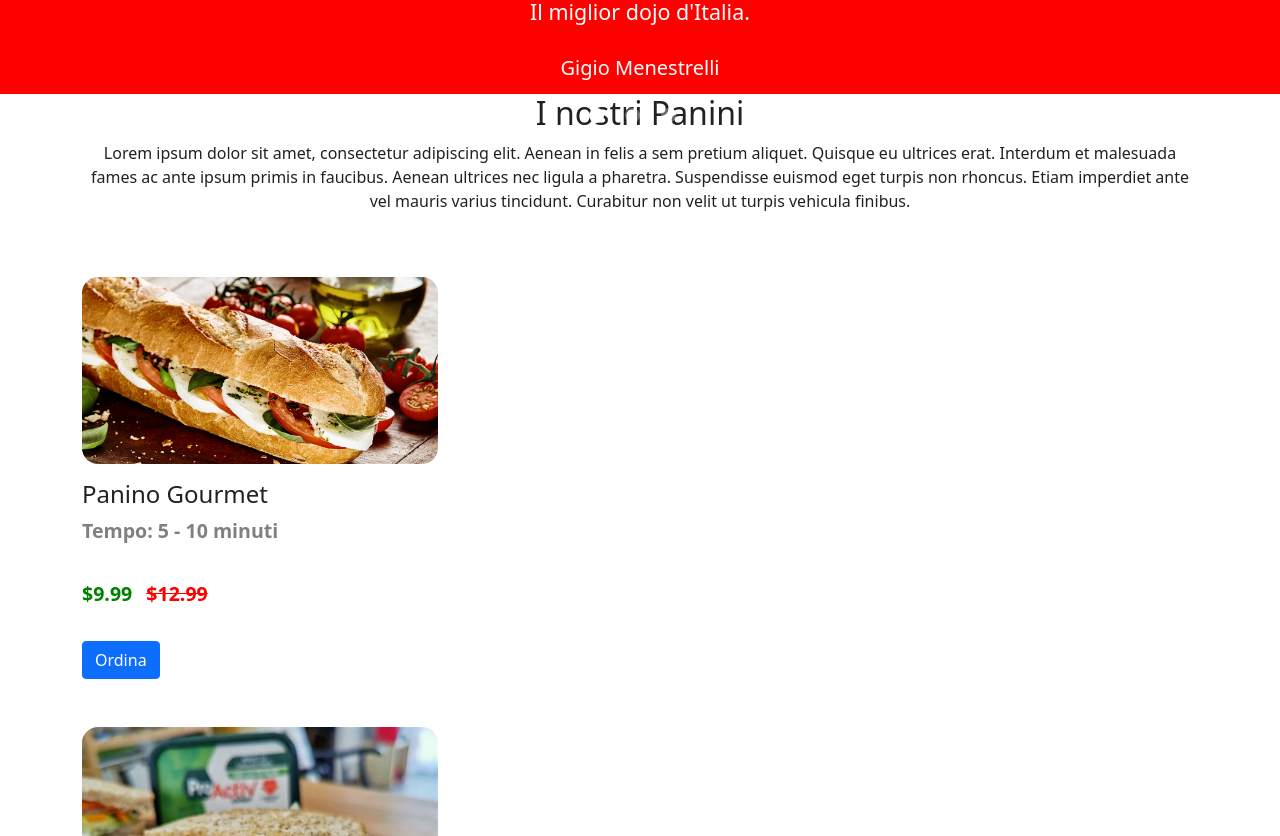
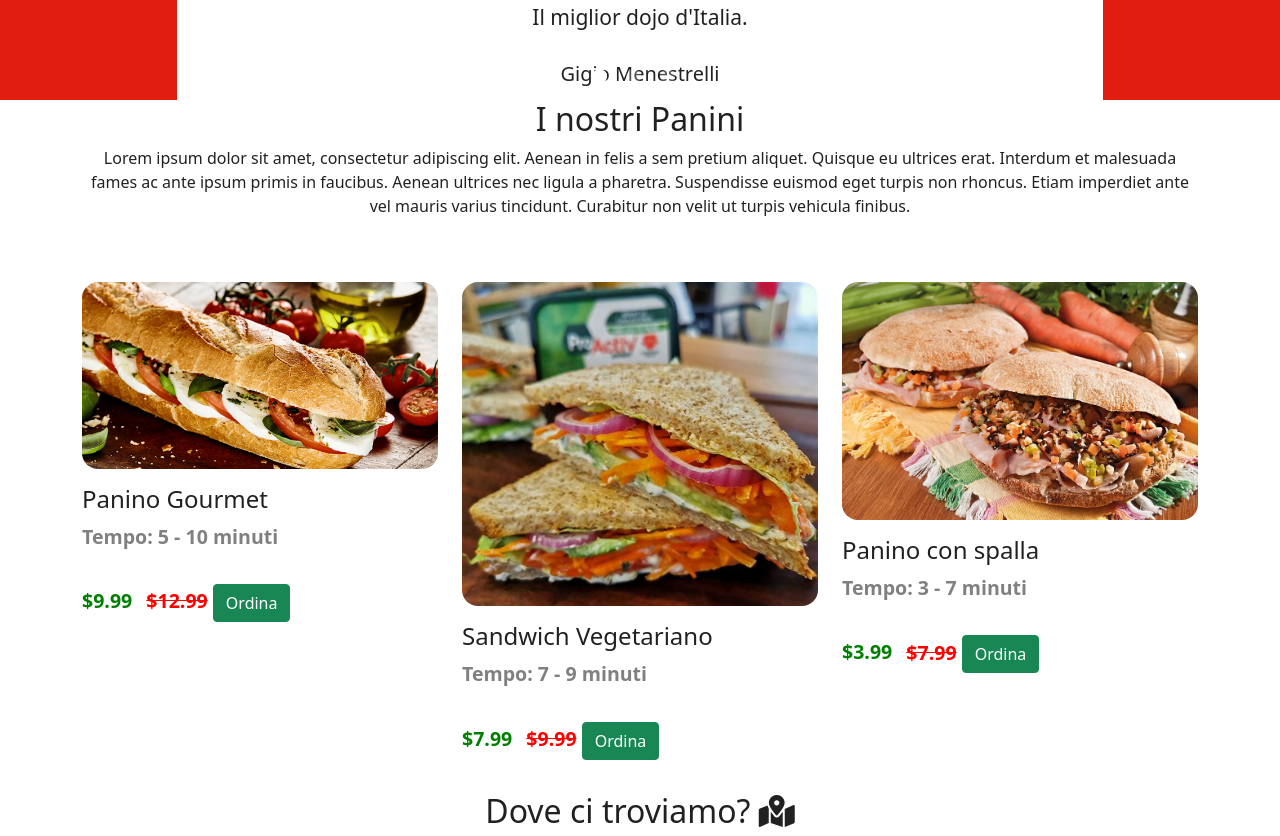
Before and after one commit to Luca-Ale/Il-dojo-dei-panini, a PHP site: page /html/index.html in a window 1280 px wide. Shown: the part 1122-1958 px from the top of the page. Run offline with PHP 8.4, Linux system fonts and the light colour scheme; some libraries are stand-ins or nearby versions.

Commit message:
Update and add about section, fix reviews section and more.

```diff
--- a/css/style.css
+++ b/css/style.css
@@ -70,51 +70,98 @@ body {
 
 /* ======================== FINE PRESENTAZIONE ======================== */
 
+/* ======================== INIZIO ABOUT SECTION ======================== */
+
+.about {
+    background-color: #e11c11; /* TODO: oppure bianco */
+}
+
+.about h2 {
+    color: white; /* TODO: oppure rgb(33, 33, 33) */
+}
+
+.about p {
+    color: white; /* TODO: oppure rgb(33, 33, 33) */
+}
+
+.about-section .card .img {
+    border-radius: 0.666rem;
+}
+
+.about-food {
+    padding-top: 3.33rem;
+}
+
+.about-food h2{
+    color: white;
+}
+
+.about-food p{
+    color: white;
+    font-family: Verdana, Geneva, Tahoma, sans-serif;
+}
+
+.about-food {
+    font-size: 0.9rem;
+    color: white;
+    line-height: 33px;
+    position: relative;
+    margin-left: 99px;
+}
+
+.about-food li {
+    font-size: large;
+}
+
+/* ======================== FINE ABOUT SECTION ======================== */
+
 /* ======================== SLIDER RECENSIONI ======================== */
 
 .reviews-section {
-    background-color: red; /* TODO: change color */
+    background-color: #e11c11;
 }
 
-.reviews-section h2 {
+.reviews .reviews-section h2 {
     color: white;
 }
 
-.reviews-section .carousel-item {
-    margin-top: 3rem;
-    padding: 9rem 3.14rem;
-    background-color: red;
-    border-radius: 0.9rem;
-    text-align: center;
+.reviews .reviews-section .carousel-caption p{
+    color:rgb(33, 33, 33);
 }
 
-.reviews-section .carousel-caption img {
-    max-width: 6rem;
-    border-radius: 51%;
-    padding: 0.333rem;
+.reviews .reviews-section .carousel-caption h5{
+    color:rgb(33, 33, 33);
 }
 
-.reviews-section .carousel-item .carousel-caption p {
-    font-size: 1.3415rem;
+.reviews .reviews-section .carousel-item {
+    margin-top: 3.33rem;
+    padding: 9rem 3.14rem;
+    background-color: white;
+
+}
+
+.reviews .reviews-section .carousel-caption img {
+    /*border-radius: 55%;*/
+    padding: 0.31415rem;
+}
+
+.reviews .reviews-section .carousel-item .carousel-caption p {
+    font-size: 1.314rem;
     line-height: 2.22rem;
     padding: 0 11.1% 0.666rem;
 }
 
-.reviews-section .carousel-indicators {
-    bottom: -2.777rem;
-}
-
-.reviews-section .carousel-indicators button {
+.reviews .reviews-section .carousel-indicators button {
     width: 15px;
     height: 15px;
     outline: none;
     border-radius: 55%;
     border: none;
-    margin-right: 1.11rem;
-    opacity: 0.333;
+    margin-right: 0.999rem;
+    opacity: 0.222;
 }
 
-.reviews-section .carousel-indicators button.active {
+.reviews .reviews-section .carousel-indicators button.active {
     opacity: 0.999;
 }
 
@@ -124,6 +171,10 @@ body {
 
 /* TODO: allinearle sulla sinistra (una card affianco all'altra) */
 /* TODO: cambiare colore pulsanti */
+
+.food {
+    /* background-color: red; */
+}
 
 .food .card{
     border: none;
@@ -160,6 +211,10 @@ body {
 
 /* TODO: settare il paragrafo next to the map. */
 
+.map h2{
+    text-align: center;
+}
+
 .p-map {
     text-align: center;
     color: rgb(33, 33, 33); /* TODO: white */
--- a/html/index.html
+++ b/html/index.html
@@ -39,10 +39,10 @@
 
                 <ul class="navbar-nav me-auto mb-2 mb-lg-0"> <!-- TODO: metterli sulla destra -->
                   <li class="nav-item">
-                    <a href="#"><i class="fas fa-shopping-cart"></i><span class="sr-only">Shop</span></a>
+                    <a href="../html/shop.html"><i class="fas fa-shopping-cart"></i><span class="sr-only">Shop</span></a>
                   </li>
                   <li class="nav-item">
-                    <a href="#"><i class="fas fa-user-circle"></i><span class="sr-only">Account</span></a>
+                    <a href="../html/login.html"><i class="fas fa-user-circle"></i><span class="sr-only">Account</span></a>
                   </li>
                   <li class="nav-item">
                     <a href="#"><i class="fas fa-lightbulb"></i><span class="sr-only">Theme</span></a> <!-- TODO: meglio usare l'immagine. -->
@@ -166,36 +166,29 @@
                       <div class="pt-3">
                         <h4>Panino Gourmet</h4> <!-- TOOD: -->
                         <p>Tempo: 5 - 10 minuti</p>
-                        <p class="prezzo">$9.99 <del>$12.99</del></p>
-                        <input type="button" class="btn btn-primary" value="Ordina" />
+                        <p class="prezzo">$9.99 <del>$12.99</del> <input type="button" class="btn btn-success" value="Ordina" /></p>
                       </div>
                     </div>
                   </div>
-                </div>
 
-                <div class="row pt-5">
                   <div class="col-lg-4 col-md-6 mb-lg-0 mb-5">
                     <div class="card">
                       <img src="../imgs/Food/sandwich_vegetariano.jpg" alt="Sandwich Vegetariano" class="img fluid" /> <!-- TODO: add image -->
                       <div class="pt-3">
                         <h4>Sandwich Vegetariano</h4> <!-- TOOD: -->
                         <p>Tempo: 7 - 9 minuti</p>
-                        <p class="prezzo">$7.99 <del>$9.99</del></p>
-                        <input type="button" class="btn btn-primary" value="Ordina" />
+                        <p class="prezzo">$7.99 <del>$9.99</del> <input type="button" class="btn btn-success" value="Ordina" /></p>
                       </div>
                     </div>
                   </div>
-                </div>
 
-                <div class="row pt-5">
                   <div class="col-lg-4 col-md-6 mb-lg-0 mb-5">
                     <div class="card">
                       <img src="../imgs/Food/panino_con_spalla.jpg" alt="Panino con spalla" class="img fluid" /> <!-- TODO: add image -->
                       <div class="pt-3">
                         <h4>Panino con spalla</h4> <!-- TOOD: -->
                         <p>Tempo: 3 - 7 minuti</p>
-                        <p class="prezzo">$3.99 <del>$7.99</del></p>
-                        <input type="button" class="btn btn-primary" value="Ordina" />
+                        <p class="prezzo">$3.99 <del>$7.99</del> <input type="button" class="btn btn-success" value="Ordina" /></p>
                       </div>
                     </div>
                   </div>
@@ -208,7 +201,8 @@
           <div class="container-fluid"> <!-- TODO: remove width dall'iframe e togliere row o sistemare le posizioni e le distribuzioni delle colonne della grigla. -->
             <!-- TODO: mappa sulla sinistra e testo a destra della mappa. -->
             <section class="map">
-              <!-- <div class="row"> -->
+              <div class="row">
+                <h2>Dove ci troviamo? <i class="fas fa-map-marked-alt"></i></h2>
                 <iframe class="well well-sm col-xs-4" src="https://www.google.com/maps/embed?pb=!1m18!1m12!1m3!1d1238.9642814976892!2d12.234307279230064!3d44.14768737363995!2m3!1f0!2f0!3f0!3m2!1i1024!2i768!4f13.1!3m3!1m2!1s0x132ca4c8a9e0b5cb%3A0xbbd5902e81162eed!2sUniversit%C3%A0%20di%20Bologna%20-%20Dipartimento%20di%20Informatica%20-%20Ingegneria%20E%20Scienze%20Informatiche!5e0!3m2!1sit!2sit!4v1638652999771!5m2!1sit!2sit" width="680" height="480" style="border:0;" allowfullscreen="" loading="lazy"></iframe>
                 <div class="col-xs-8">
                   <p class="p-map">Lorem ipsum dolor sit amet, consectetur adipiscing elit.
@@ -255,8 +249,94 @@
 
           <!-- TODO: SECTION CONTATTI?, tipo social, ecc.. -->
 
+          <!-- ABOUT US SECTION -->
+          <section class="about">
+            <div class="about-section wrapper">
+              <div class="container">
+                <div class="row align-items-center">
+                  <div class="col-lg-7 col-md-12 mb-lg-0 mb-5">
+                    <div class="card border-0">
+                      <img src="../imgs/Dojo/restaurant2.jpg" alt="" class="img-fluid" />
+                      <img src="../imgs/Dojo/restaurant.jpg" alt="" class="img-fluid" />
+                    </div>
+                  </div>
+                  <div class="col-lg-5 col-md-12 text-section">
+                    <h2>I nostri ristoranti</h2>
+                    <p>Sparsi per tutta l'Italia ed il Giappone. <br>
+                      Lorem ipsum dolor sit amet, consectetur adipiscing elit.
+                      Duis sed ipsum fermentum, mollis elit non, rutrum turpis.
+                      Proin facilisis ligula fringilla laoreet eleifend.
+                      Sed porttitor rutrum eleifend. Aliquam interdum eget augue a sollicitudin.
+                      Fusce id sapien non orci pellentesque venenatis quis ac magna.
+                      Nullam dictum aliquet nibh, nec aliquam ligula gravida at. <br>
+                      Sed mattis, nisi in commodo consequat, quam elit facilisis libero, at euismod dui urna non turpis. Duis metus velit, rhoncus eu ante nec, fringilla scelerisque dui. <br>
+                      Fusce et lacinia sem, a facilisis nisi. Sed at sapien efficitur, porttitor libero vitae, vestibulum sapien. Morbi vitae vulputate libero.
+                      Proin egestas ut diam vel tincidunt.
+                      Aliquam id sollicitudin leo, commodo pretium metus.</p>
+                    </p>
+                  </div>
+                </div>
+              </div>
+              <div class="container about-food">
+                <div class="row align-items-center">
+                  <div class="col-lg-5 col-md-12 text-section mg-lg-0 mb-5">
+                    <h2>Le nostre pietanze</h2> <!-- TODO: chiamarle in modo migliore -->
+                    <p>Lorem ipsum dolor sit amet, consectetur adipiscing elit.  <!-- TODO: forse mettere qualcos'altro di un po' più carino. -->
+                      Duis sed ipsum fermentum, mollis elit non, rutrum turpis.
+                      Proin facilisis ligula fringilla laoreet eleifend.
+                      Sed porttitor rutrum eleifend. Aliquam interdum eget augue a sollicitudin.
+                      Fusce id sapien non orci pellentesque venenatis quis ac magna.
+                      Nullam dictum aliquet nibh, nec aliquam ligula gravida at. <br>
+                      Sed mattis, nisi in commodo consequat, quam elit facilisis libero, at euismod dui urna non turpis. Duis metus velit, rhoncus eu ante nec, fringilla scelerisque dui. <br>
+                      Fusce et lacinia sem, a facilisis nisi. Sed at sapien efficitur, porttitor libero vitae, vestibulum sapien. Morbi vitae vulputate libero.
+                      Proin egestas ut diam vel tincidunt.
+                      Aliquam id sollicitudin leo, commodo pretium metus.s</p>
+
+                    <p>Lorem ipsum dolor sit amet, consectetur adipiscing elit.
+                        Duis sed ipsum fermentum, mollis elit non, rutrum turpis.
+                        Proin facilisis ligula fringilla laoreet eleifend.
+                        Sed porttitor rutrum eleifend. Aliquam interdum eget augue a sollicitudin.
+                        Fusce id sapien non orci pellentesque venenatis quis ac magna.
+                        Nullam dictum aliquet nibh, nec aliquam ligula gravida at. <br>
+                        Sed mattis, nisi in commodo consequat, quam elit facilisis libero, at euismod dui urna non turpis. Duis metus velit, rhoncus eu ante nec, fringilla scelerisque dui. <br>
+                        Fusce et lacinia sem, a facilisis nisi. Sed at sapien efficitur, porttitor libero vitae, vestibulum sapien. Morbi vitae vulputate libero.
+                        Proin egestas ut diam vel tincidunt.
+                        Aliquam id sollicitudin leo, commodo pretium metus.s</p>
+
+                      <p>Lorem ipsum dolor sit amet, consectetur adipiscing elit.
+                          Duis sed ipsum fermentum, mollis elit non, rutrum turpis.
+                          Proin facilisis ligula fringilla laoreet eleifend.
+                          Sed porttitor rutrum eleifend. Aliquam interdum eget augue a sollicitudin.
+                          Fusce id sapien non orci pellentesque venenatis quis ac magna.
+                          Nullam dictum aliquet nibh, nec aliquam ligula gravida at. <br>
+                          Sed mattis, nisi in commodo consequat, quam elit facilisis libero, at euismod dui urna non turpis. Duis metus velit, rhoncus eu ante nec, fringilla scelerisque dui. <br>
+                          Fusce et lacinia sem, a facilisis nisi. Sed at sapien efficitur, porttitor libero vitae, vestibulum sapien. Morbi vitae vulputate libero.
+                          Proin egestas ut diam vel tincidunt.
+                          Aliquam id sollicitudin leo, commodo pretium metus.s</p>
+
+                      <h2>I nostri ingredienti speciali: </h2>
+                    <ul class="py-1">
+                      <li>Tanto amore</li>
+                      <li>Tanta passione</li>
+                      <li>Tanto impegno</li>
+                    </ul>
+                  </div>
+                  <div class="col-lg-7 col-md-12">
+                    <div class="card border-0">
+                      <img src="../imgs/Food/focaccia_sandwiches.jpg" alt="" class="img-fluid" />
+                      <img src="../imgs/Food/sushi.jpg" alt="" class="img-fluid" />
+                      <img src="../imgs/Food/toasts.jpg" alt="" class="img-fluid" />
+                      <img src="../imgs/Food/pizze_classiche_gourmet.jpg" alt="" class="img-fluid" />
+                      <img src="../imgs/Food/contorni_insalate.jpg" alt="" class="img-fluid" />
+                    </div>
+                  </div>
+                </div>
+              </div>
+            </div>
+          </section>
+
           <!-- TODO: FOOTER -->
-          <footer class="page-footer bg-dark">
+          <footer class="page-footer bg-dark"> <!-- TODO: aggiungere una colonna per delle informazioni generali? -->
             <div class="bg-dark">
               <div class="container">
                 <div class="row py-4 d-flex align-items-center">
@@ -269,19 +349,11 @@
                 <div class="col-md-3 mx-auto mb-4">
                   <h6 class="text-uppercase font-weight-bold">Contattateci</h6>
                   <hr class="bg-danger mb-4 mt-0 d-inline-block mx-auto" />
-                  <p class="mt-2">
-                    Lorem Ipsum.
-                  </p>
-                </div>
-
-                <div class="col-md-2 mx-auto mb-4">
-                  <h6 class="text-uppercase font-weight-bold">Menù</h6>
-                  <hr class="bg-danger mb-4 mt-0 d-inline-block mx-auto" />
-
                   <ul class="list-unstyled">
-                    <li class="my-2"><a href=""></a></li>
-                    <li class="my-2"><a href=""></a></li>
-                    <li class="my-2"><a href=""></a></li>
+                    <li class="my-2"><i class="fas fa-home">Via Cesare Pavese, 50, Cesena (Italy)</i></li>
+                    <li class="my-2"><i class="fas fa-envelope"> dojopanini@gmail.com</i></li> <!-- <img src="../icons/envelope-open-solid.svg" width="24" height="24" alt="" /> -->
+                    <li class="my-2"><i class="fas fa-phone">(+39) 333 666 999</i></li>
+                    <li class="my-2"><i class="fas fa-fax"></i>1-333-222-6666</li>
                   </ul>
                 </div>
 
```
Also changed, not shown: other parts of html/index.html (+34 -20 lines).
